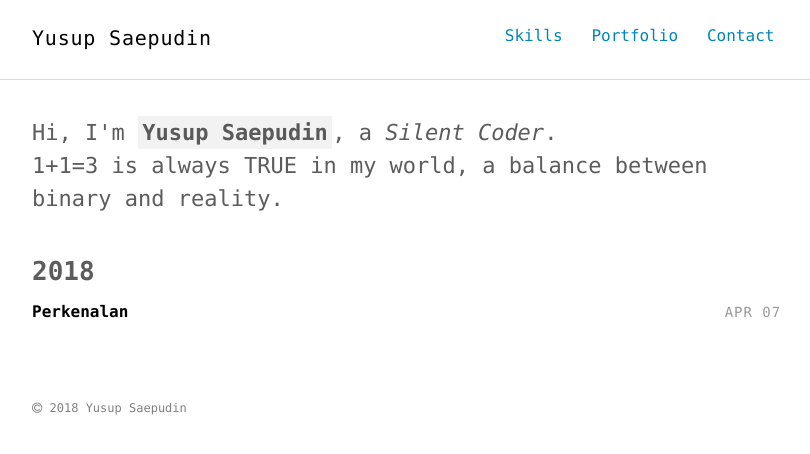
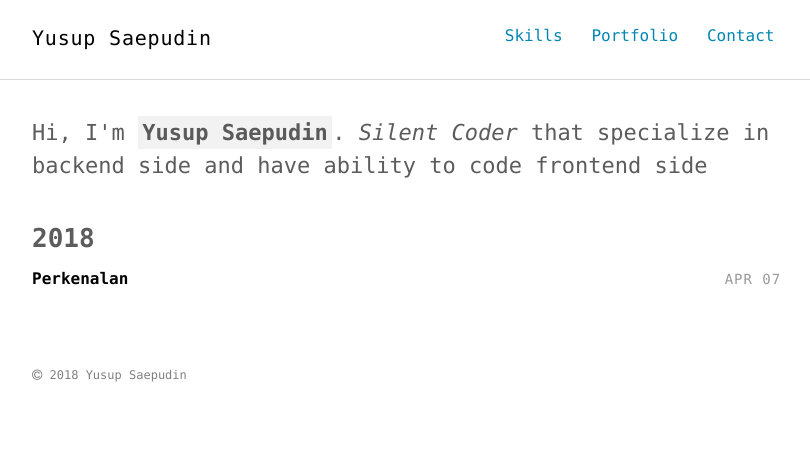
Before and after one commit to yusupsaepudin/yusupsaepudin.github.io, a Jekyll site: the page built from index.html, in a window 1280 px wide. Shown: the top 454 px of the page, without its empty margins (232-1042 px from the left). Built offline with Jekyll 4.4.1, drawn with Linux system fonts in a browser that asks for light colours.

Commit message:
Update intro.html

```diff
--- a/_includes/intro.html
+++ b/_includes/intro.html
@@ -1,6 +1,6 @@
 <section class="intro">
   <div class="container">
-    <p class="lead">Hi, I'm <strong class="author-name" itemprop="name">{{ site.author.name }}</strong>, a <em itemprop="jobTitle">{{ site.author.job }}</em>. <br>
-    {{ site.author.bio }}</p>
+    <p class="lead">Hi, I'm <strong class="author-name" itemprop="name">{{ site.author.name }}</strong>. <em itemprop="jobTitle">{{ site.author.job }}</em> that specialize in backend side and have ability to code frontend side <br>
+    </p>
   </div>
 </section>
```
